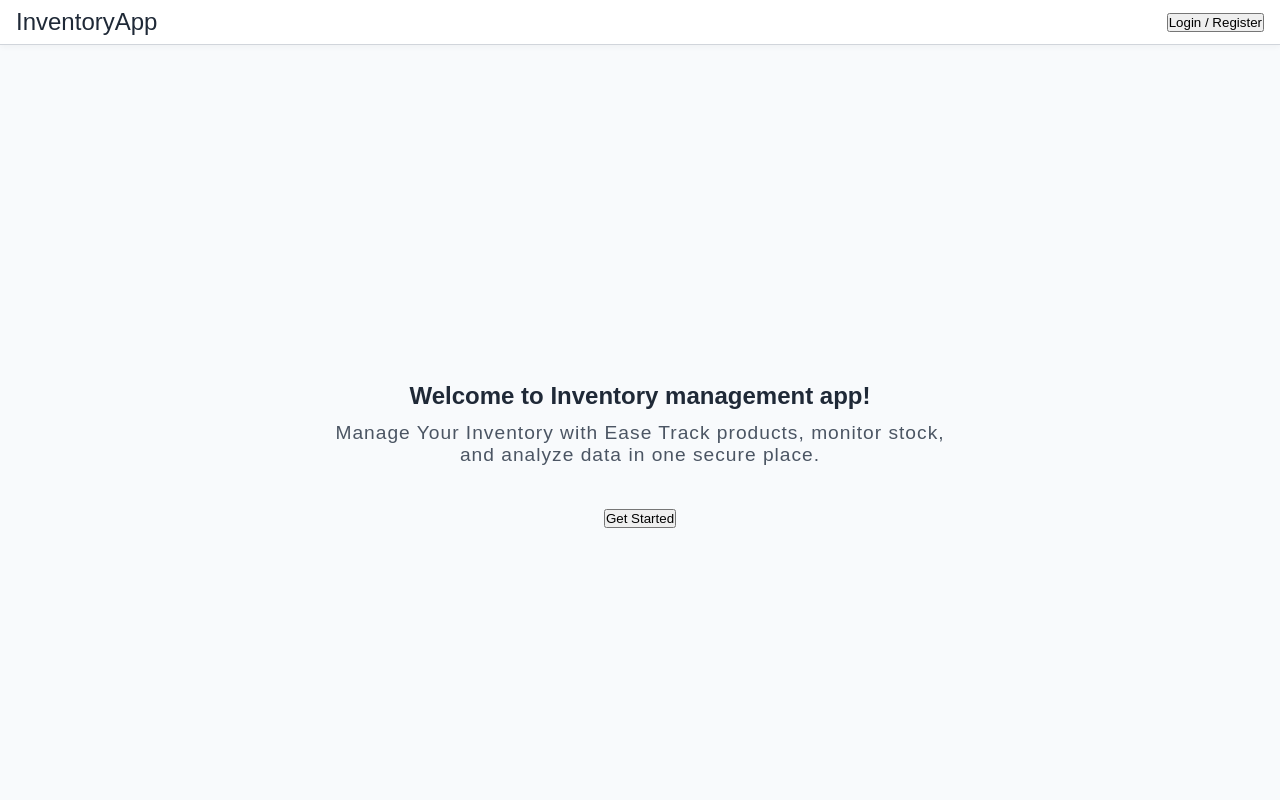
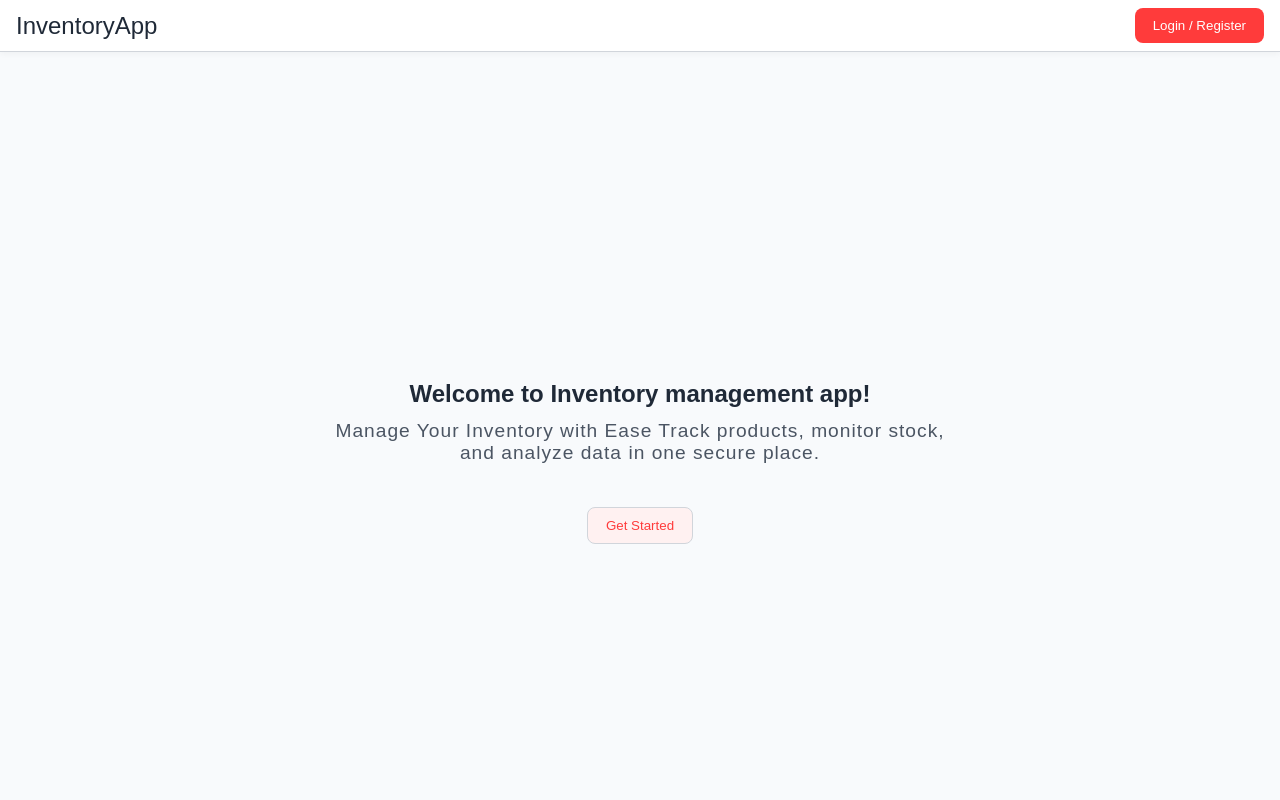
Before and after one commit to eng-ankit-mishra/inventory-management-system, a React (Vite) app in the folder frontend/: page / in a window 1280 px wide. Shown: the top 800 px of the page. Built offline with nearby package versions, Linux system fonts and the light colour scheme.

Commit message:
Added type props

```diff
--- a/frontend/src/components/Button.jsx
+++ b/frontend/src/components/Button.jsx
@@ -1,6 +1,6 @@
-export default function Button({children}){
+export default function Button({children,type="primary"}){
     return(
-        <button className="btn">
+        <button className={`btn-${type}`}>
             {children}
         </button>
     )
```
